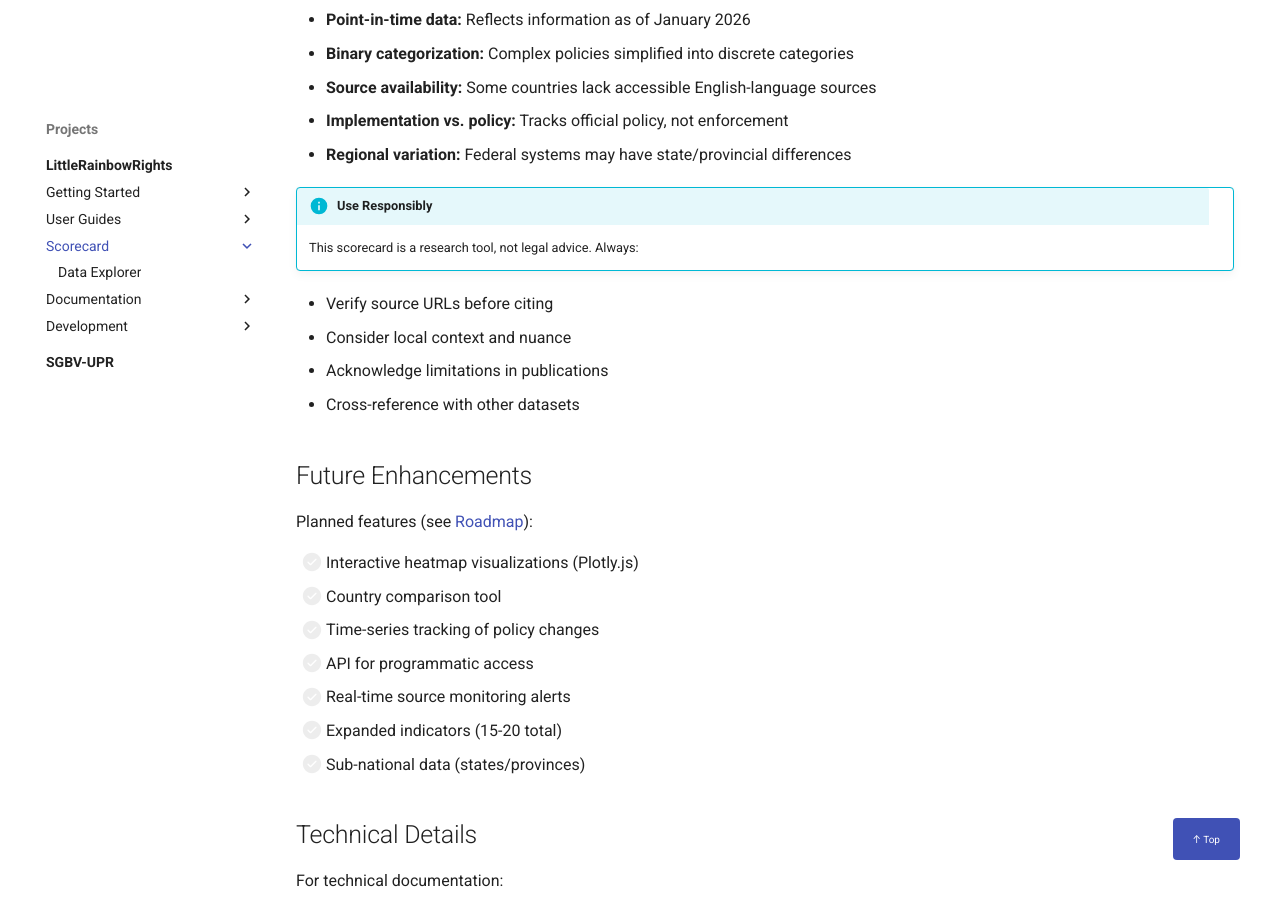
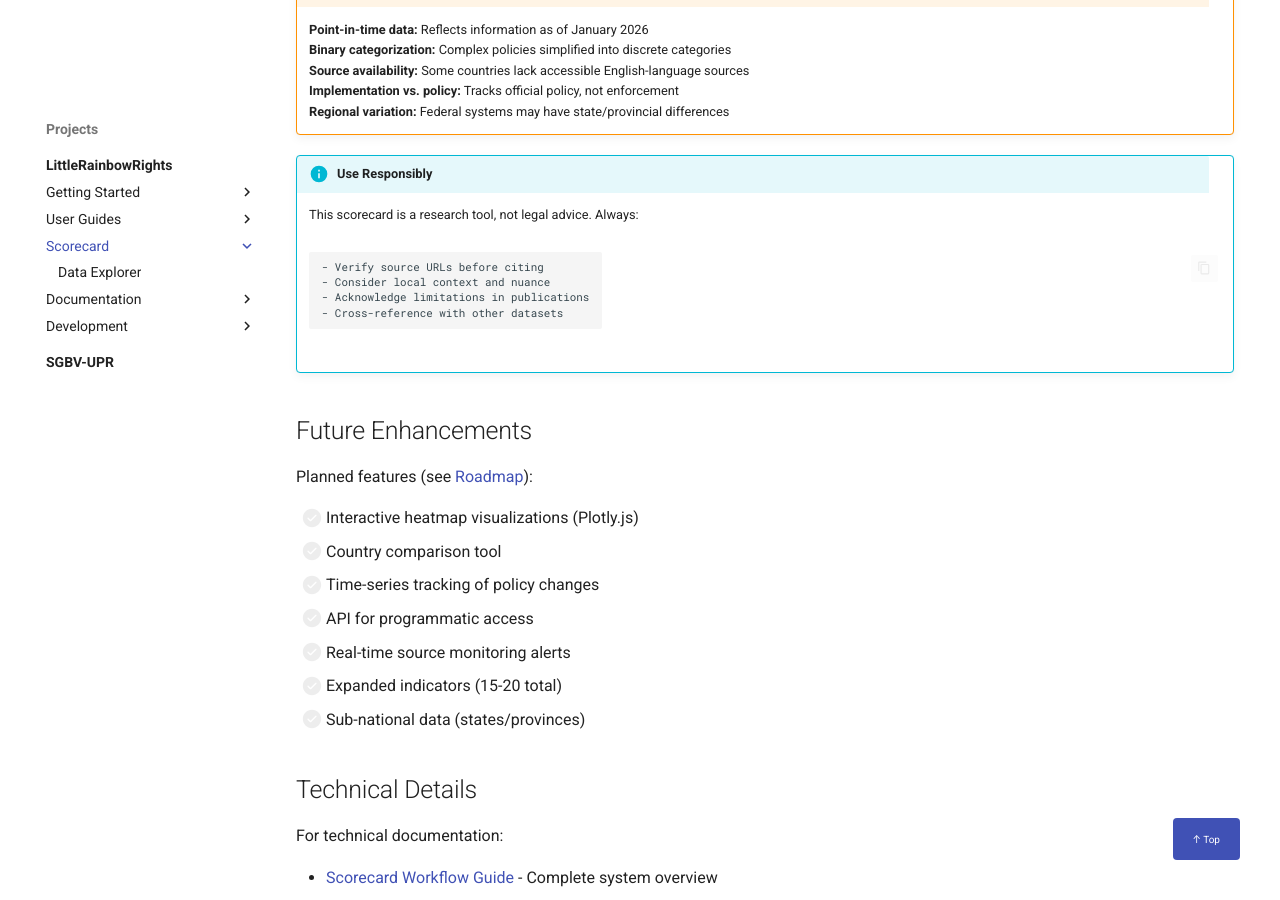
Before and after one commit to MissCrispenCakes/DigitalChild, an MkDocs documentation site: the page built from docs/scorecard/index.md, in a window 1280 px wide and 900 px high, scrolled down 7780 px. Built offline with MkDocs 1.6.1 and Material for MkDocs 9.7.7, drawn with Linux system fonts in a browser that asks for light colours; a script that is not in the unit is left out; comment, search, counter and statistics services are not loaded.

````diff
--- a/docs/scorecard/index.md
+++ b/docs/scorecard/index.md
@@ -4,13 +4,12 @@ Interactive visualization of human rights indicators across 194 countries.
 
 !!! info "Coming Soon"
     Interactive visualizations are currently under development. This page will feature:
-
-```txt
-- Country-level indicator heatmaps
-- Regional comparison charts
-- Time-series trend analysis
-- Source URL verification status
-```
+    ```txt
+    - Country-level indicator heatmaps
+    - Regional comparison charts
+    - Time-series trend analysis
+    - Source URL verification status
+    ```
 
 For now, you can explore the data through CSV exports or the data explorer below.
 
@@ -312,20 +311,20 @@ Or:
 ## Limitations & Disclaimers
 
 !!! warning "Important Considerations"
-
-- **Point-in-time data:** Reflects information as of January 2026
-- **Binary categorization:** Complex policies simplified into discrete categories
-- **Source availability:** Some countries lack accessible English-language sources
-- **Implementation vs. policy:** Tracks official policy, not enforcement
-- **Regional variation:** Federal systems may have state/provincial differences
+    **Point-in-time data:** Reflects information as of January 2026
+    **Binary categorization:** Complex policies simplified into discrete categories
+    **Source availability:** Some countries lack accessible English-language sources
+    **Implementation vs. policy:** Tracks official policy, not enforcement
+    **Regional variation:** Federal systems may have state/provincial differences
 
 !!! info "Use Responsibly"
     This scorecard is a research tool, not legal advice. Always:
-
-- Verify source URLs before citing
-- Consider local context and nuance
-- Acknowledge limitations in publications
-- Cross-reference with other datasets
+    ```txt
+    - Verify source URLs before citing
+    - Consider local context and nuance
+    - Acknowledge limitations in publications
+    - Cross-reference with other datasets
+    ```
 
 ## Future Enhancements
 
````
Also changed, not shown: CLAUDE.md (+0 -1 lines), CLAUDE_PRE_COMMIT_CHECKLIST.md (+11 -26 lines), MDFORMAT_EXCLUSIONS.md (deleted, +0 -38 lines), docs/getting-started/installation.md (+1 -0 lines), 1 other file.
